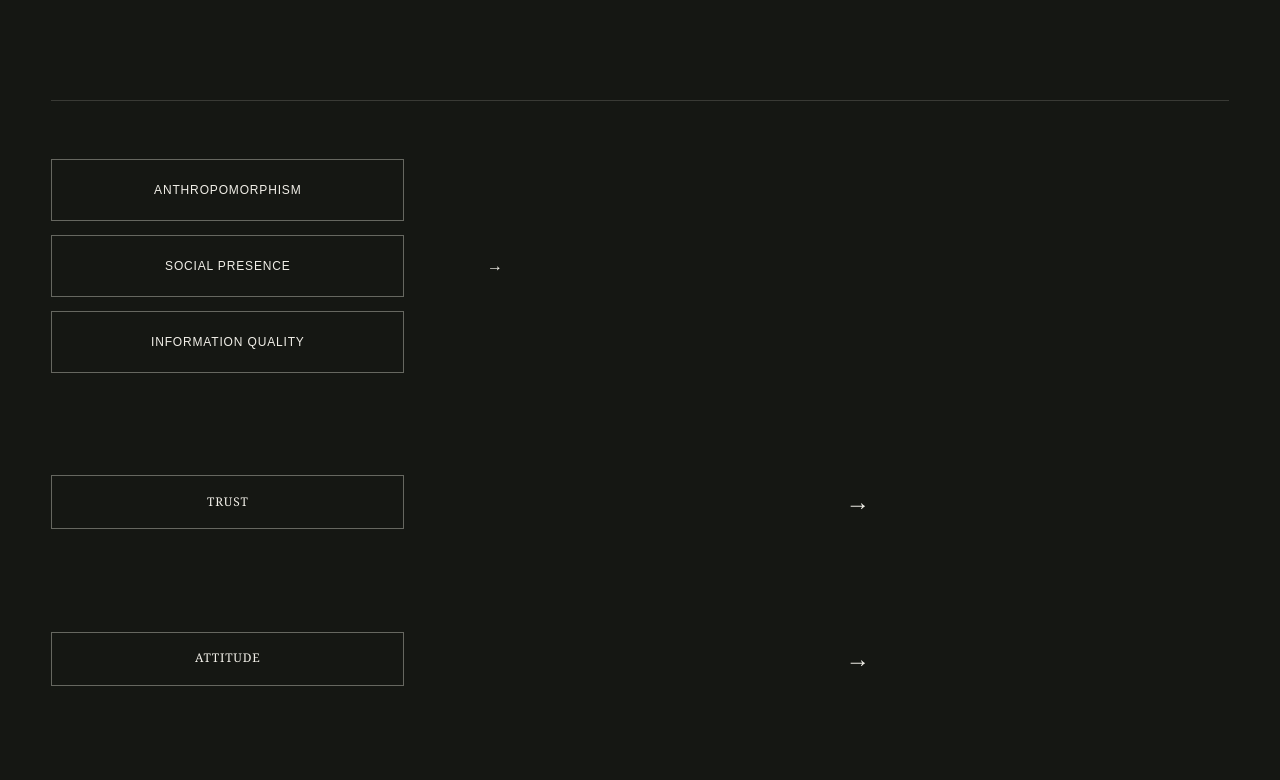
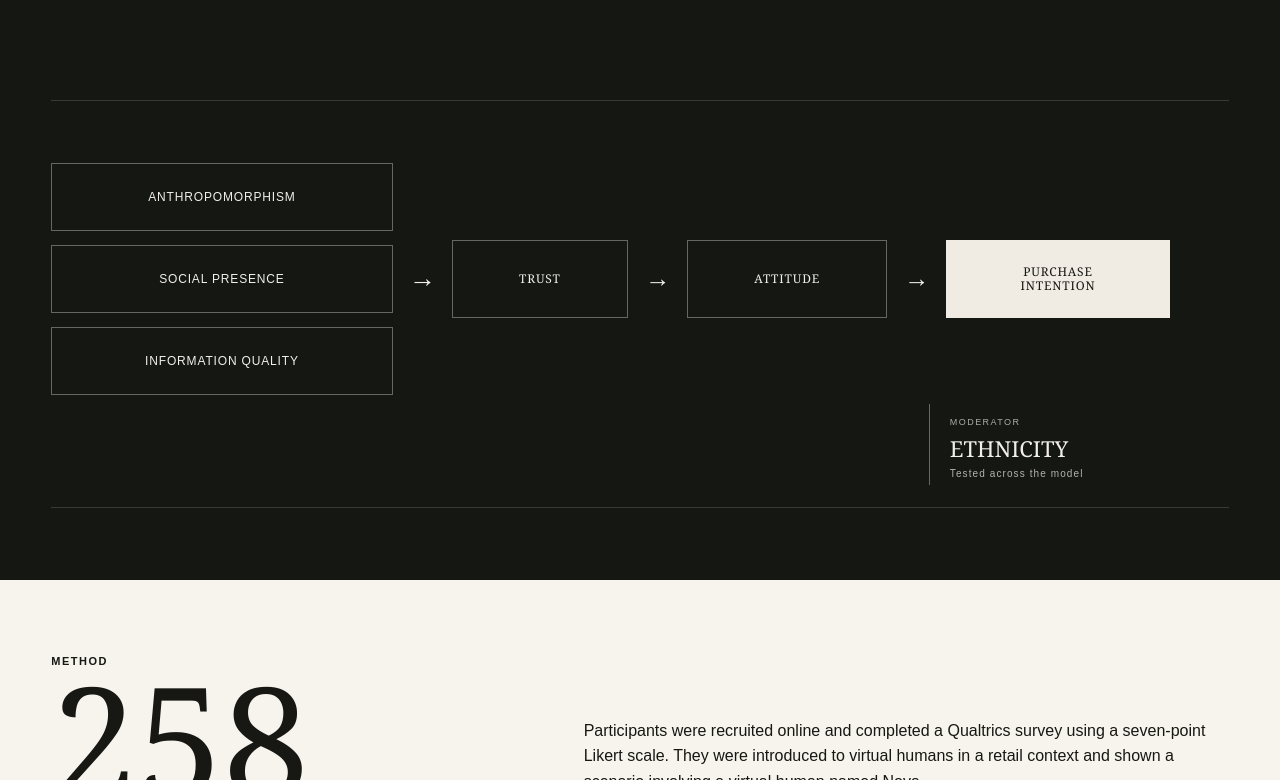
Before and after one commit to reggiemagtibay/reginald-magtibay-portfolio, a Next.js app: page /work/virtual-humans in a window 1280 px wide. Shown: the part 1800-2580 px from the top of the page. Built offline with nearby package versions, Linux system fonts and the light colour scheme.

Commit message:
Style conceptual model without breaking causal flow

```diff
--- a/app/globals.css
+++ b/app/globals.css
@@ -323,3 +323,17 @@ max-width:220px!important;
 .vh-ethnicity{right:2%!important;bottom:14px!important;width:260px!important;box-sizing:border-box!important;padding:6px 0 6px 20px!important;text-align:left!important}
 .vh-ethnicity small,.vh-ethnicity strong,.vh-ethnicity span{display:block!important}
 }
+
+/* Conceptual model — logical flow, editorial styling */
+@media(min-width:901px){
+.vh-network{position:relative!important;display:grid!important;grid-template-columns:29% 5% 15% 5% 17% 5% 19%!important;gap:0!important;align-items:center!important;padding:62px 0 112px!important}
+.vh-inputs{grid-column:1!important;display:flex!important;flex-direction:column!important;gap:14px!important;width:100%!important}
+.vh-inputs span,.vh-inputs span:nth-child(n){width:100%!important;margin:0!important;min-height:68px!important;padding:0 24px!important;box-sizing:border-box!important}
+.vh-converge{grid-column:2!important;font-size:27px!important;text-align:center!important}
+.vh-node{width:100%!important;min-width:0!important;min-height:78px!important;padding:16px!important;box-sizing:border-box!important;display:flex!important;align-items:center!important;justify-content:center!important;transform:none!important}
+.vh-node.trust{grid-column:3!important}.vh-network>.vh-arrow:nth-of-type(2){grid-column:4!important}.vh-node.attitude{grid-column:5!important}.vh-network>.vh-arrow:nth-of-type(3){grid-column:6!important}.vh-node.final{grid-column:7!important}
+.vh-network>.vh-arrow{font-size:25px!important;text-align:center!important;transform:none!important}
+.vh-ethnicity{position:absolute!important;right:0!important;bottom:22px!important;width:300px!important;border-left:1px solid rgba(240,236,227,.38)!important;padding:6px 0 6px 20px!important;box-sizing:border-box!important;text-align:left!important}
+.vh-ethnicity small{display:block!important;font-size:9px!important;letter-spacing:.16em!important;margin-bottom:6px!important}.vh-ethnicity strong{display:block!important;font-family:Georgia,serif!important;font-size:22px!important;font-weight:400!important}.vh-ethnicity span{display:block!important;font-size:10px!important;margin-top:5px!important;opacity:.72!important}
+}
+@media(max-width:900px){.vh-converge{font-size:24px!important;text-align:center!important;transform:rotate(90deg)!important}}
```
